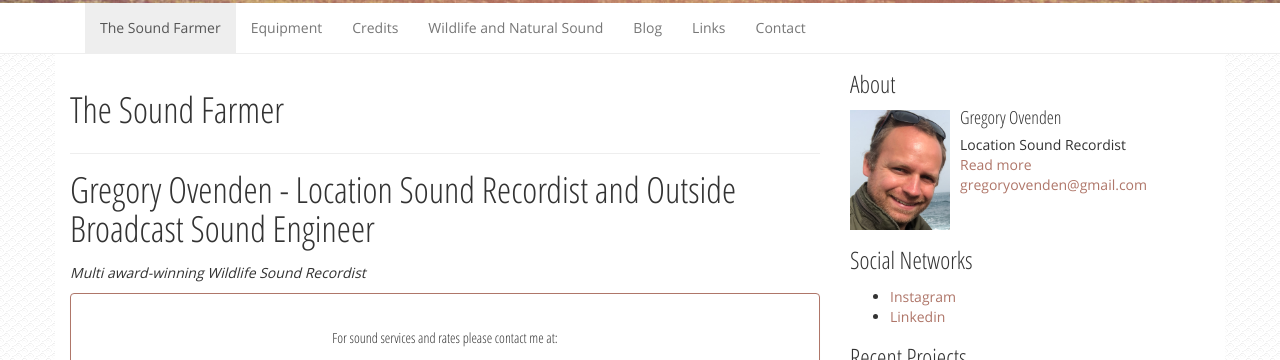
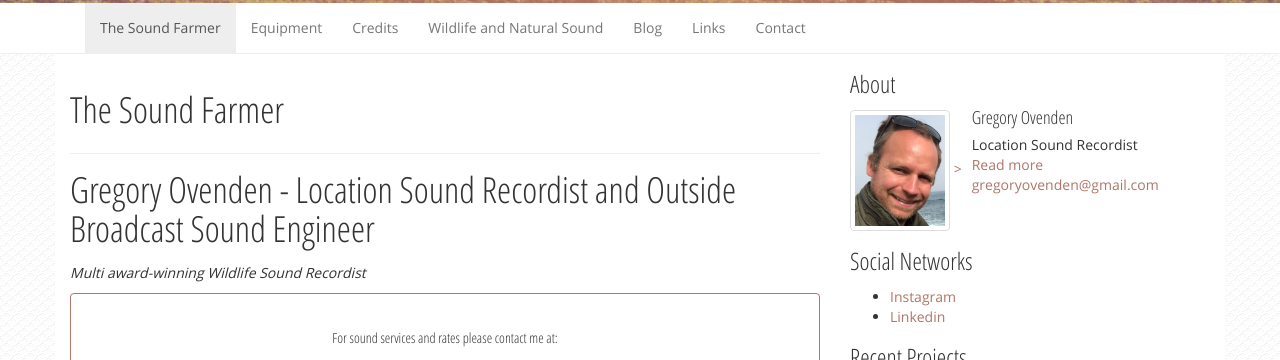
Before and after one commit to thesoundfarmer/thesoundfarmer.github.io, a Jekyll site: the page built from index.html, in a window 1280 px wide. Shown: the part 347-707 px from the top of the page. Built offline with Jekyll 4.4.1, drawn with Linux system fonts in a browser that asks for light colours; nearby versions of some CDN libraries.

Commit message:
Altered image

```diff
--- a/_includes/sidebar.html
+++ b/_includes/sidebar.html
@@ -1,7 +1,8 @@
 <aside class="sidebar col-sm-4" role="complementary">
         <section class="widget text-3 widget_text"><div class="widget-inner"><h3>About</h3>			<div class="textwidget"><div class="media">
   <a class="pull-left" href="#">
-	<img src="assets/img/Headshot 1.jpg" alt="gregory ovenden" width= 100 height= 120/>
+	<img src="assets/img/Headshot 1.jpg" alt="gregory ovenden" width= 100 height= 120/ class="img-responsive img-thumbnail" />
+	>
   </a>
   <div class="media-body">
     <h4 class="media-heading">Gregory Ovenden</h4>
```
